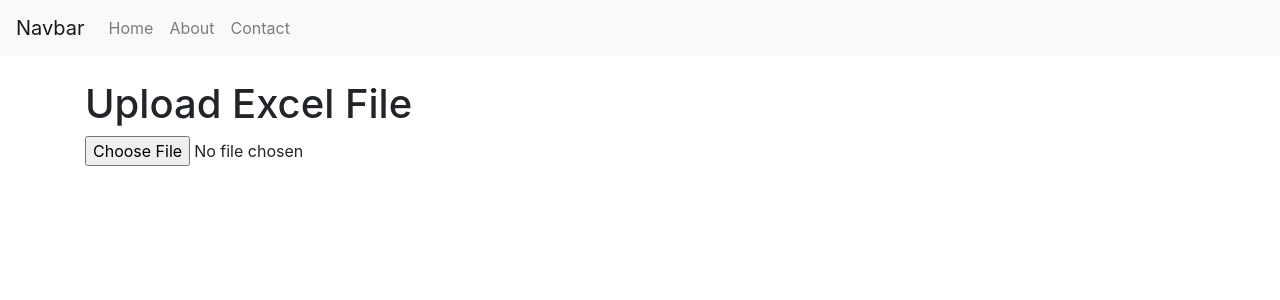
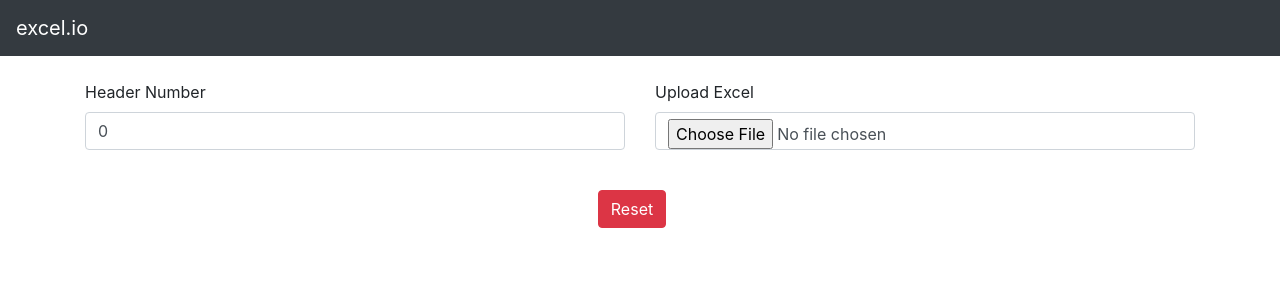
Before and after one commit to sarveshsataye36/pyhon-excel-format, a Django app: page / in a window 1280 px wide. Shown: the top 300 px of the page. Run offline with Django 4.2, Linux system fonts and the light colour scheme; some libraries are stand-ins or nearby versions.

Commit message:
new headnumber added

```diff
--- a/excels/templates/excels/fileupload.html
+++ b/excels/templates/excels/fileupload.html
@@ -3,25 +3,41 @@
 {% block title %}Excels{% endblock %}
 
 {% block content %}
-<h1>Upload Excel File</h1>
-    <form id="uploadForm" method="post" enctype="multipart/form-data" action="{% url 'excels:create_excel' %}">
-        {% csrf_token %}
-        <input type="file" name="excel_file" id="excelFileInput" accept=".xlsx, .xls">
-        <div id="columnCheckboxes"></div>
-        <button type="submit"id="formDownlaod" style="display: none;"> download </button>
-    </form>
+    <div>
+        <form id="uploadForm" method="post" enctype="multipart/form-data" action="{% url 'excels:create_excel' %}">
+            {% csrf_token %}
+
+            <div class="row mb-3">
+                <div class="mb-3 col-lg-6">
+                    <label for="header_row_num" class="form-label">Header Number</label>
+                    <input type="number" class="form-control" id="header_row_num" name="header_row_num" placeholder="0" value="0" />
+                  </div>
+
+                <div class="mb-3 col-lg-6">
+                    <label for="excelFileInput" class="form-label">Upload Excel</label>
+                    <input type="file" class="form-control" name="excel_file" id="excelFileInput" accept=".xlsx, .xls">
+                  </div>
+
+            </div>
+              <div id="columnCheckboxes"></div>
+
+              <div class="mt-4 d-flex justify-content-center align-items-center">
+                <button type="reset"id="resetForm" class="btn btn-small btn-danger mr-3" onclick="document.getElementById('columnCheckboxes').innerHTML= '';document.getElementById('formDownlaod').style.display= 'none';"> Reset </button>
+                <button type="submit"id="formDownlaod" class="btn btn-small btn-primary" style="display: none;"> Download Excel </button>
+              </div>
+
+        </form>
+    </div>
 
 
-    <!-- <form action="" method="post" id="formDownlaod" style="display: none;">
-        {% csrf_token %}
-        <div id="columnCheckboxes"></div>
-        <button type="submit"> download </button>
-    </form> -->
+
     <script>
         document.getElementById('excelFileInput').addEventListener('change', function() {
             var formData = new FormData();
             var fileInput = document.getElementById('excelFileInput').files[0];
+            var header_row_num = document.getElementById('header_row_num').value;
             formData.append('excel_file', fileInput);
+            formData.append('header_row_num', header_row_num);
 
             // Send the file data to the server-side view using AJAX
             var xhr = new XMLHttpRequest();
@@ -34,21 +50,45 @@
                     var columnCheckboxesDiv = document.getElementById('columnCheckboxes');
                     columnCheckboxesDiv.innerHTML = ''; // Clear previous checkboxes
 
+                    //
+                    var headdingdiv = document.createElement('h6');
+                    headdingdiv.innerHTML = 'Select Column';
+
+                    var divRowWrapper = document.createElement('div');
+                    divRowWrapper.className = 'row';
+
+                    columnCheckboxesDiv.appendChild(headdingdiv);
+                    columnCheckboxesDiv.appendChild(divRowWrapper);
+
                     // Create checkboxes for each column name
                     columnNames.forEach(function(columnName) {
+
+                        // Create a div to wrap the checkbox and label
+                        var wrapperDiv = document.createElement('div');
+                        wrapperDiv.className = 'form-control col-lg-4 ps-5';
+
+
+                        // create checkbox dynamic
                         var checkbox = document.createElement('input');
                         checkbox.type = 'checkbox';
                         checkbox.name = 'selected_columns';
                         checkbox.value = columnName;
+                        checkbox.className =" form-check-input";
                         checkbox.id = 'checkbox_' + columnName;
 
+                        // create label dynamic
                         var label = document.createElement('label');
                         label.htmlFor = 'checkbox_' + columnName;
                         label.appendChild(document.createTextNode(columnName));
 
-                        columnCheckboxesDiv.appendChild(checkbox);
-                        columnCheckboxesDiv.appendChild(label);
-                        columnCheckboxesDiv.appendChild(document.createElement('br'));
+                        // Append the checkbox and label to the wrapper div
+                        wrapperDiv.appendChild(checkbox);
+                        wrapperDiv.appendChild(label);
+
+                        divRowWrapper.appendChild(wrapperDiv);
+                        // columnCheckboxesDiv.appendChild(label);
+                        // columnCheckboxesDiv.appendChild(document.createElement('br'));
+
                     });
 
                     document.getElementById('formDownlaod').style.display="flex";
@@ -59,5 +99,11 @@
             };
             xhr.send(formData);
         });
+
+
+        // refresh form every time
+        window.addEventListener('load', function() {
+            document.getElementById('uploadForm').reset();
+        });
     </script>
 {% endblock %}
--- a/excels/templates/excels/index.html
+++ b/excels/templates/excels/index.html
@@ -8,24 +8,11 @@
     <link href="https://stackpath.bootstrapcdn.com/bootstrap/4.5.2/css/bootstrap.min.css" rel="stylesheet">
 </head>
 <body>
-    <nav class="navbar navbar-expand-lg navbar-light bg-light">
-        <a class="navbar-brand" href="#">Navbar</a>
+    <nav class="navbar navbar-expand-lg navbar-dark bg-dark">
+        <a class="navbar-brand" href="#">excel.io</a>
         <button class="navbar-toggler" type="button" data-toggle="collapse" data-target="#navbarNav" aria-controls="navbarNav" aria-expanded="false" aria-label="Toggle navigation">
             <span class="navbar-toggler-icon"></span>
         </button>
-        <div class="collapse navbar-collapse" id="navbarNav">
-            <ul class="navbar-nav">
-                <li class="nav-item">
-                    <a class="nav-link" href="#">Home</a>
-                </li>
-                <li class="nav-item">
-                    <a class="nav-link" href="#">About</a>
-                </li>
-                <li class="nav-item">
-                    <a class="nav-link" href="#">Contact</a>
-                </li>
-            </ul>
-        </div>
     </nav>
 
     <div class="container mt-4">
--- a/excels/views.py
+++ b/excels/views.py
@@ -12,8 +12,13 @@ def upload_excel(request):
     if request.method == 'POST' and request.FILES['excel_file']:
         excel_file = request.FILES['excel_file']
 
+
+        header_row_num = int(request.POST.get('header_row_num', 0))  # Get the starting row from the request, default is 0
+        if(header_row_num > 0):
+            header_row_num = header_row_num -1
+
         # Read the Excel file using pandas
-        df = pd.read_excel(excel_file)
+        df = pd.read_excel(excel_file,skiprows=header_row_num)
 
         # Get column headers
         column_names = df.columns.tolist()
@@ -28,7 +33,11 @@ def create_excel(request):
         excel_file = request.FILES['excel_file']
         column_names = request.POST.getlist('selected_columns')
 
-        df = pd.read_excel(excel_file)
+        header_row_num = int(request.POST.get('header_row_num', 0))  # Get the starting row from the request, default is 0
+        if(header_row_num > 0):
+            header_row_num = header_row_num -1
+
+        df = pd.read_excel(excel_file,skiprows=header_row_num)
 
         # Filter columns
         filtered_df = df[column_names]
```
